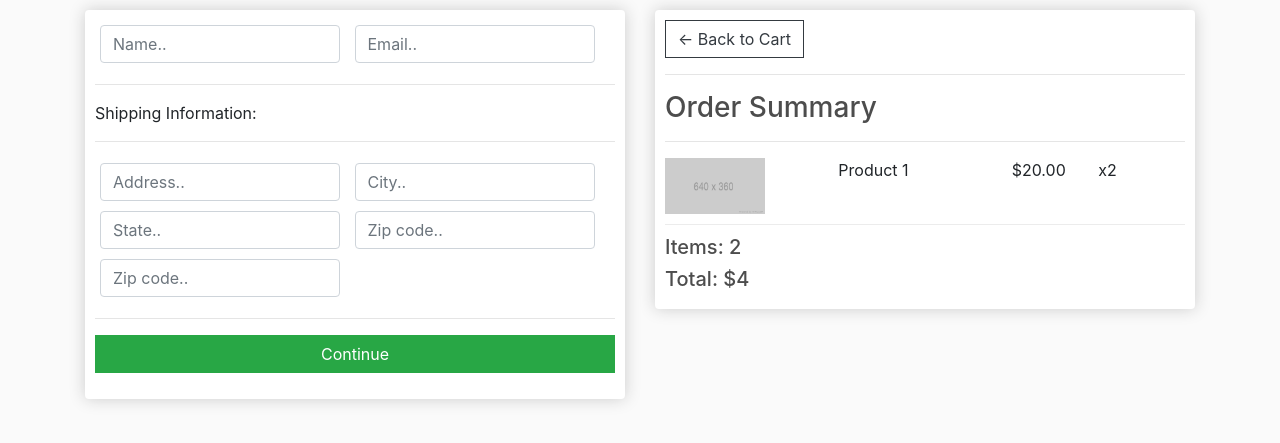
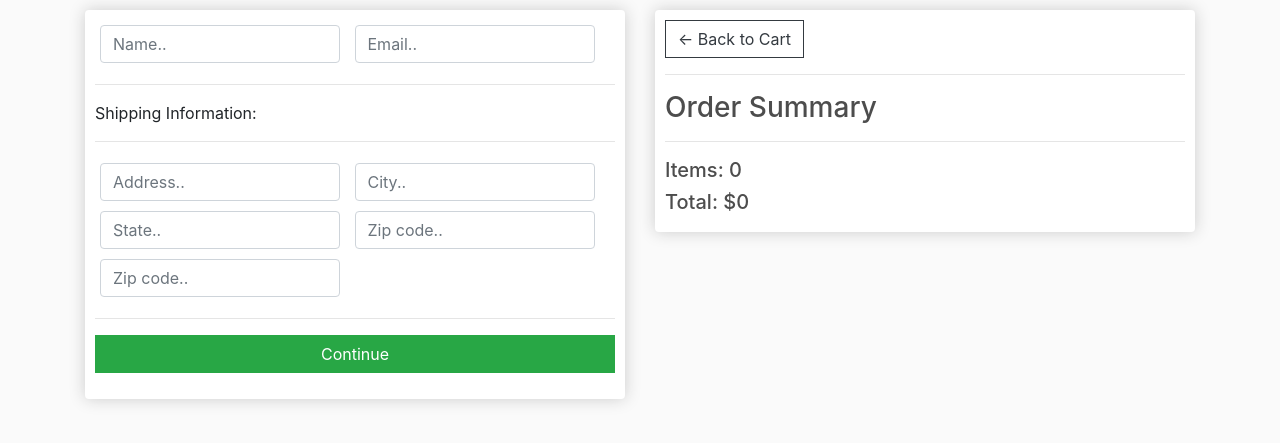
Before and after one commit to rabbanibcs/ecom, a Django app: page /checkout/ in a window 1280 px wide. Shown: the part 57-500 px from the top of the page. Run offline with Django 3.2, Linux system fonts and the light colour scheme; some libraries are stand-ins or nearby versions.

Commit message:
Order summary was made functional.

```diff
--- a/store/templates/store/checkout.html
+++ b/store/templates/store/checkout.html
@@ -52,14 +52,16 @@
 				<hr>
 				<h3>Order Summary</h3>
 				<hr>
+				{% for item in items %}
 				<div class="cart-row">
-					<div style="flex:2"><img class="row-image" src="{% static 'images/placeholder.png' %}"></div>
-					<div style="flex:2"><p>Product 1</p></div>
-					<div style="flex:1"><p>$20.00</p></div>
-					<div style="flex:1"><p>x2</p></div>
+					<div style="flex:2"><img class="row-image" src="{{item.product.image_url}}"></div>
+					<div style="flex:2"><p>{{item.product.name}}</p></div>
+					<div style="flex:1"><p>${{ item.product.price|floatformat:2 }}</p></div>
+					<div style="flex:1"><p>x{{ item.quantity }}</p></div>
 				</div>
-				<h5>Items:   2</h5>
-				<h5>Total:   $4</h5>
+				{% endfor %}
+				<h5>Items: {{ order.total_items|default:'0'}}</h5>
+				<h5>Total: ${{ order.cart_total_price|floatformat:2|default:'0' }}</h5>
 			</div>
 		</div>
 	</div>
```
